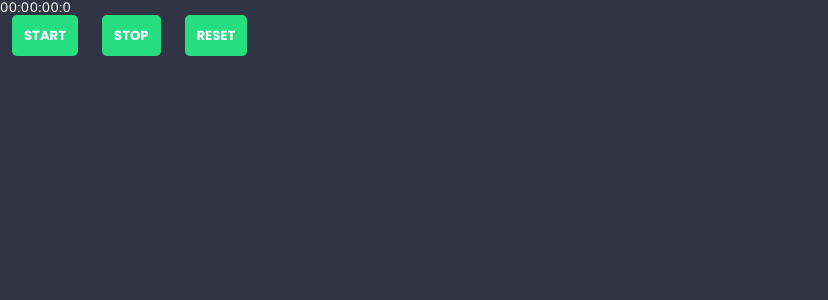
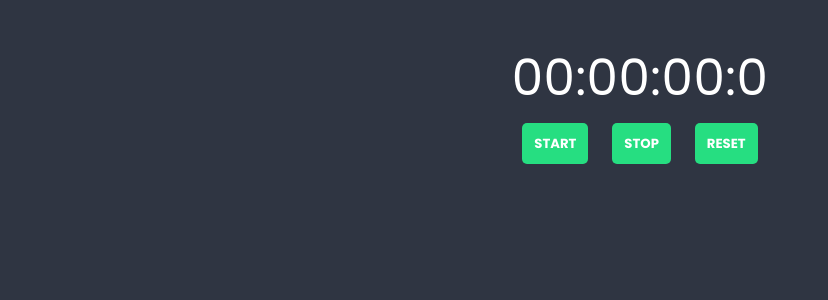
Before and after one commit to MarcinDobrzanski/stop-watch-app, a React (Create React App) app: page / in a window 1280 px wide. Shown: the top 300 px of the page, without its empty margins (0-828 px from the left). Built offline with nearby package versions, Linux system fonts and the light colour scheme.

Commit message:
Add style

```diff
--- a/src/components/Button/Button.js
+++ b/src/components/Button/Button.js
@@ -4,20 +4,20 @@ import Timer from './../Timer/Timer';
 
 const Button = () => {
 
-  const [timeElapsed, setTimeElapsed] = useState(0);
+  const [time, setTime] = useState(0);
   const [timerActive, setTimerActive] = useState(false);
 
   useEffect(() => {
     let interval = null;
     if (timerActive) {
       interval = setInterval(() => {
-        setTimeElapsed(timeElapsed => timeElapsed + 1);
+        setTime(time => time + 1);
       }, 1);
-    } else if (!timerActive && timeElapsed !== 0) {
+    } else if (!timerActive && time !== 0) {
       clearInterval(interval);
     }
     return () => clearInterval(interval);
-  }, [timerActive, timeElapsed]);
+  }, [timerActive, time]);
 
   const handleStart = () => {
     setTimerActive(true);
@@ -29,12 +29,12 @@ const Button = () => {
 
   const handleReset = () => {
     setTimerActive(false);
-    setTimeElapsed(0);
+    setTime(0);
   };
 
   return (
     <div>
-      <Timer timeElapsed={timeElapsed} />
+      <Timer time={time} />
       <button className={styles.button} onClick={handleStart}>Start</button>
       <button className={styles.button} onClick={handleStop}>Stop</button>
       <button className={styles.button} onClick={handleReset}>Reset</button>
--- a/src/components/Container/Container.module.scss
+++ b/src/components/Container/Container.module.scss
@@ -1 +1,6 @@
 @import '../../styles/settings.scss';
+
+.container {
+  text-align: center;
+  margin: 50px 0;
+}
--- a/src/components/Timer/Timer.js
+++ b/src/components/Timer/Timer.js
@@ -1,10 +1,10 @@
 import styles from './Timer.module.scss'
 
-const Timer = ({ timeElapsed }) => {
-  const hours = Math.floor((timeElapsed / (1000 * 60 * 60)) % 24).toString().padStart(2, '0');
-  const minutes = Math.floor((timeElapsed / (1000 * 60)) % 60).toString().padStart(2, '0');
-  const seconds = Math.floor((timeElapsed / 1000) % 60).toString().padStart(2, '0');
-  const milliseconds = (timeElapsed % 1000).toFixed(0).toString().padStart(1, '0');
+const Timer = ({ time }) => {
+  const hours = Math.floor((time / (1000 * 60 * 60)) % 24).toString().padStart(2, '0');
+  const minutes = Math.floor((time / (1000 * 60)) % 60).toString().padStart(2, '0');
+  const seconds = Math.floor((time / 1000) % 60).toString().padStart(2, '0');
+  const milliseconds = (time % 1000).toFixed(0).toString().padStart(1, '0');
   const timeString = `${hours}:${minutes}:${seconds}:${milliseconds}`;
 
   return (
--- a/src/components/Timer/Timer.module.scss
+++ b/src/components/Timer/Timer.module.scss
@@ -1 +1,6 @@
 @import '../../styles/settings.scss';
+
+.timer {
+  margin-bottom: 15px;
+  font-size: 50px;
+}
--- a/src/index.js
+++ b/src/index.js
@@ -8,7 +8,3 @@ const root = ReactDOM.createRoot(document.getElementById('root'));
 root.render(
     <App />
 );
-
-// If you want to start measuring performance in your app, pass a function
-// to log results (for example: reportWebVitals(console.log))
-// or send to an analytics endpoint. Learn more: https://bit.ly/CRA-vitals
```
